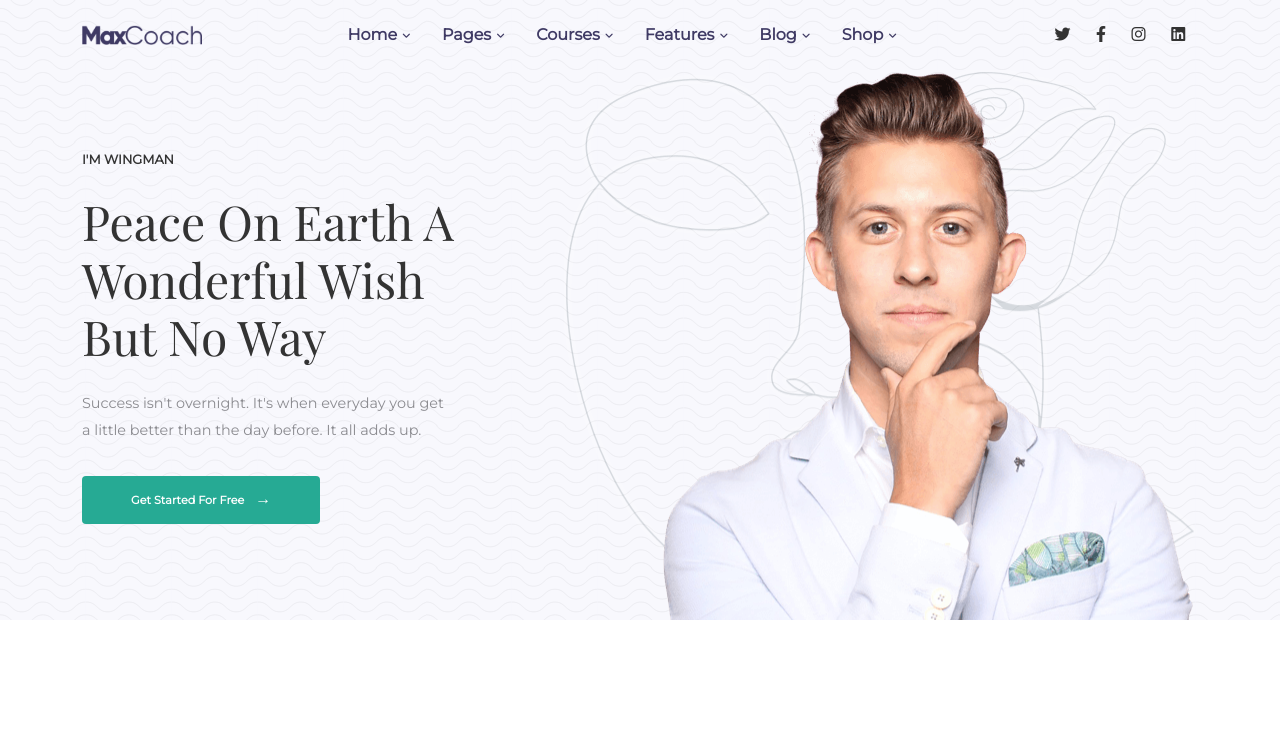
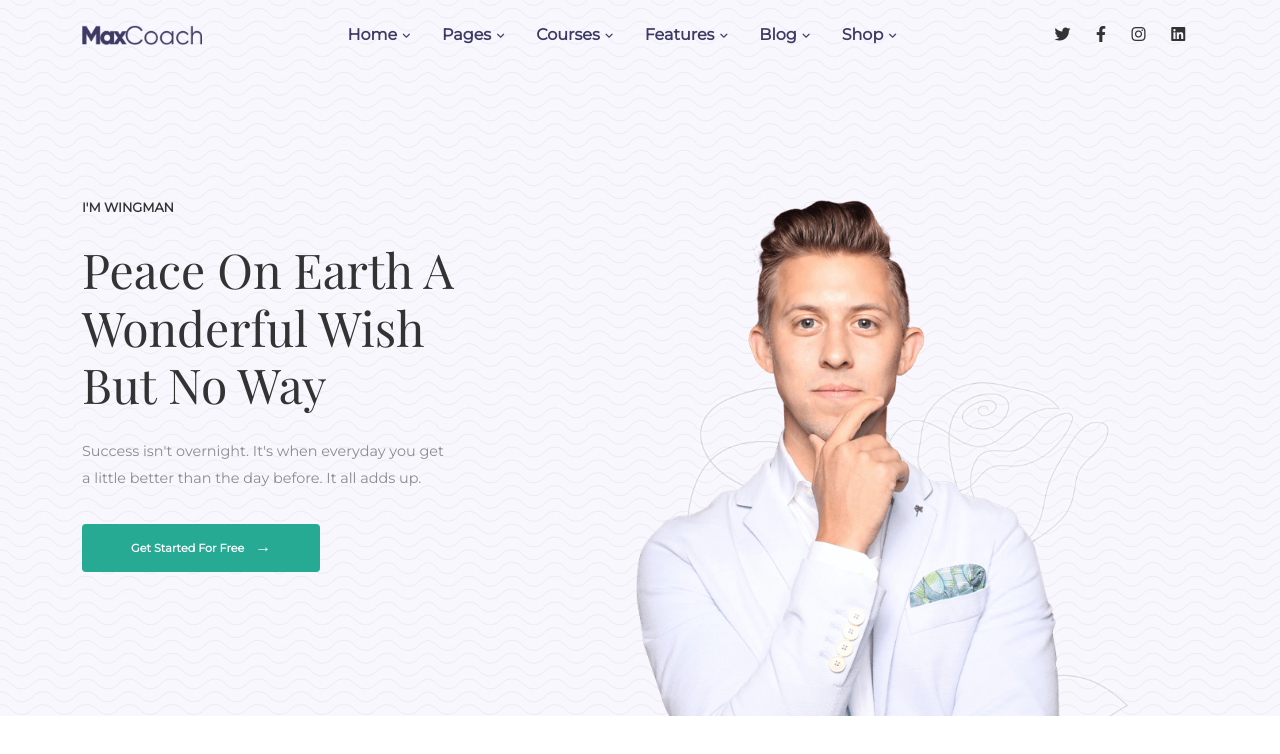
Before and after one commit to federicofrasca796/proj-html-vuejs, a Vue app: page / in a window 1280 px wide. Shown: the top 754 px of the page. Built offline with nearby package versions, Linux system fonts and the light colour scheme.

Commit message:
complete header (no vuejs data structures)

```diff
--- a/src/components/SiteHeader.vue
+++ b/src/components/SiteHeader.vue
@@ -237,9 +237,10 @@ export default {
   background-image: url("../assets/img/home-movation-hero-image.png"),
     url("../assets/img/home-movation-shape-face.png");
   background-repeat: no-repeat;
-  background-position-x: right;
+  background-position: 80% bottom, 90% 125%;
+  background-size: 38%, 40%;
   .jumbo_cta {
-    padding: 5rem 0;
+    padding: 8rem 0;
   }
 }
 </style>
```
